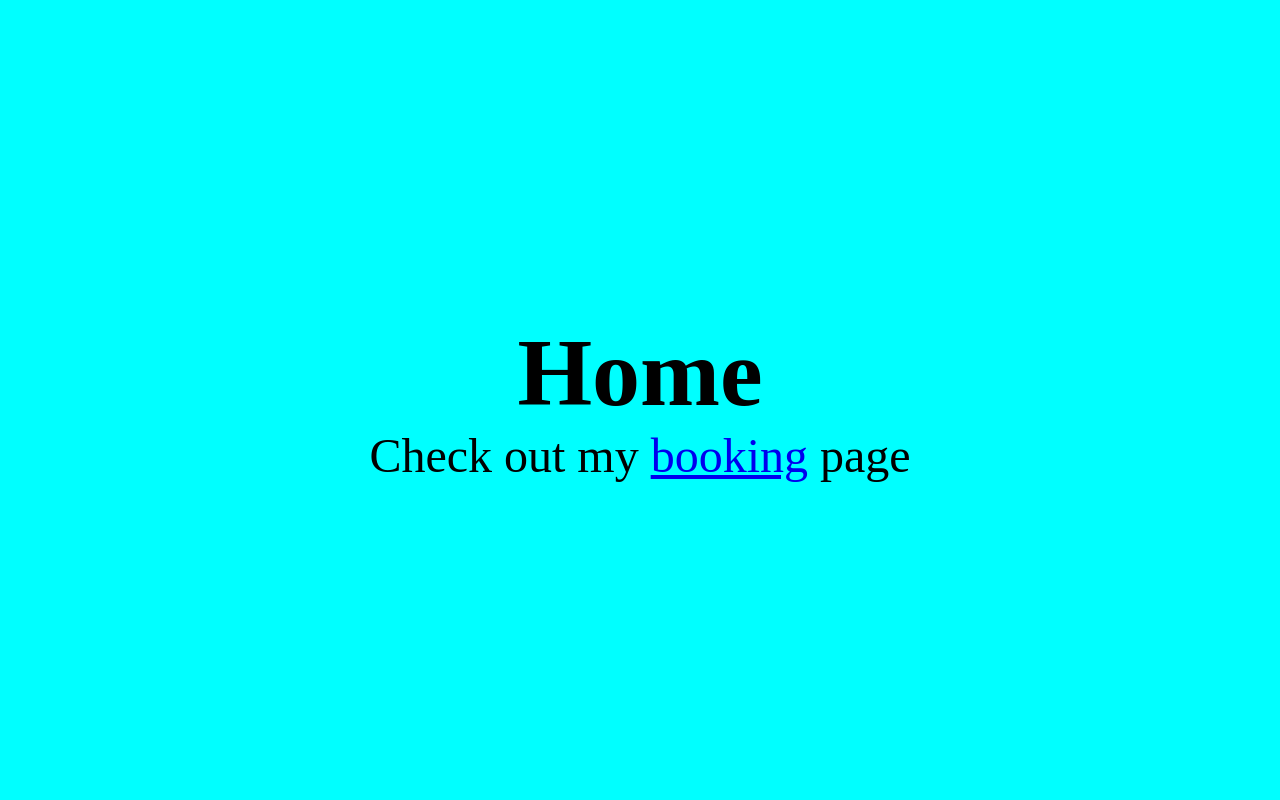
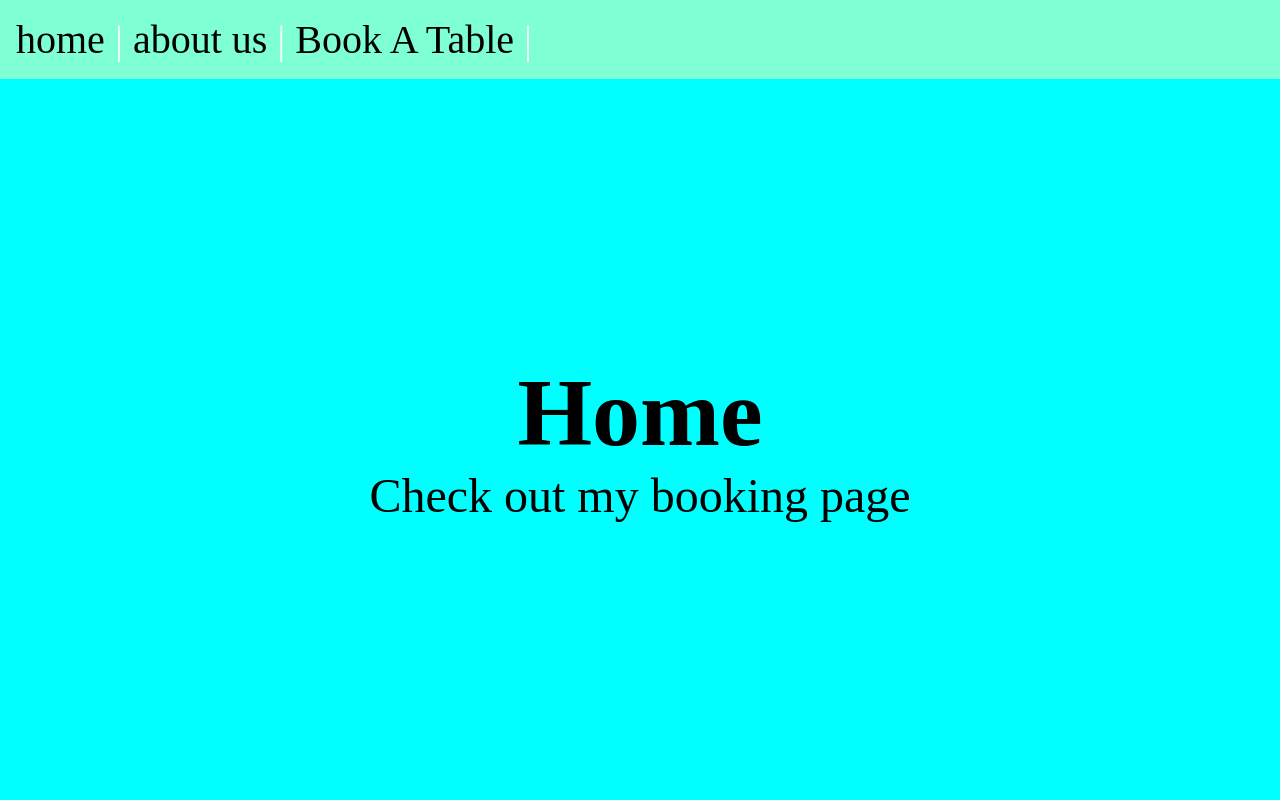
Before and after one commit to Blumbloe/sortead, a Django app: page / in a window 1280 px wide. Run offline with Django 5.2, Linux system fonts and the light colour scheme.

Commit message:
Add layout.html

```diff
--- a/sorteadproject/settings.py
+++ b/sorteadproject/settings.py
@@ -23,7 +23,7 @@ BASE_DIR = Path(__file__).resolve().parent.parent
 SECRET_KEY = 'django-insecure-)j+f+t8!g%6ox%8gb+40@=z%h9gshx6i8$p6hocctvy!t!qm7m'
 
 # SECURITY WARNING: don't run with debug turned on in production!
-DEBUG = True
+DEBUG = False
 
 ALLOWED_HOSTS = ['127.0.0.1']
 
--- a/sorteadproject/static/css/style.css
+++ b/sorteadproject/static/css/style.css
@@ -6,13 +6,35 @@
 
 body {
     min-height: 100vh;
-    display: grid;
-    place-content: center;
+    display: flex;
     font-size: 3rem;
     background-color: aqua;
     color: black;
+    flex-flow: column;
+}
+
+nav {
+    padding: 1rem;
+    background-color: aquamarine;
+    color: aliceblue;
+    font-size: 2.5rem;
+}
+
+main {
+    flex-grow: 1;
+    display: grid;
+    place-content: center;
 }
 
 h1, p {
     text-align: center;
 }
+
+a {
+    text-decoration: none;
+    color: black;
+}
+
+a:hover {
+    opacity: .85;
+}
--- a/sorteadproject/templates/home.html
+++ b/sorteadproject/templates/home.html
@@ -1,15 +1,10 @@
-<!DOCTYPE html>
-{% load static %}
-<html lang="en">
-<head>
-    <meta charset="UTF-8">
-    <meta name="viewport" content="width=device-width, initial-scale=1.0">
-    <title>Home</title>
-    <link rel="stylesheet" href="{% static  'css/style.css' %}">
-    <script src="{% static 'js/main.js' %}" defer></script>
-</head>
-<body>
-    <h1>Home</h1>
+{% extends 'layout.html'%}
+
+{% block title%}
+    Home
+{% endblock %}
+
+{% block content %}
+<h1>Home</h1>
     <p>Check out my <a href="/booking">booking</a> page </p>
-</body>
-</html>
+{% endblock %}
--- /dev/null
+++ b/sorteadproject/templates/layout.html
@@ -0,0 +1,26 @@
+<!DOCTYPE html>
+{% load static %}
+<html lang="en">
+<head>
+    <meta charset="UTF-8">
+    <meta name="viewport" content="width=device-width, initial-scale=1.0">
+    <title>
+        {% block title %}
+            Default
+        {% endblock %}
+    </title>
+    <link rel="stylesheet" href="{% static  'css/style.css' %}">
+    <script src="{% static 'js/main.js' %}" defer></script>
+</head>
+<body>
+    <nav>
+        <a href="/">home</a> |
+        <a href="/">about us</a> |
+        <a href="/booking">Book A Table</a> |
+    </nav>
+    <main>
+        {% block content %}
+        {% endblock %}
+    </main>
+</body>
+</html>
```
Also changed, not shown: sorteadproject/templates/booking.html (+9 -13 lines).
